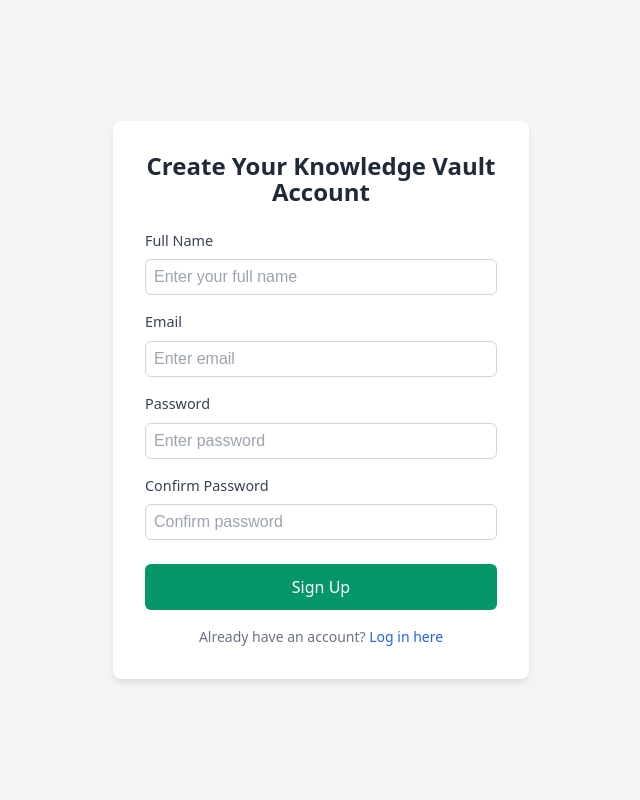
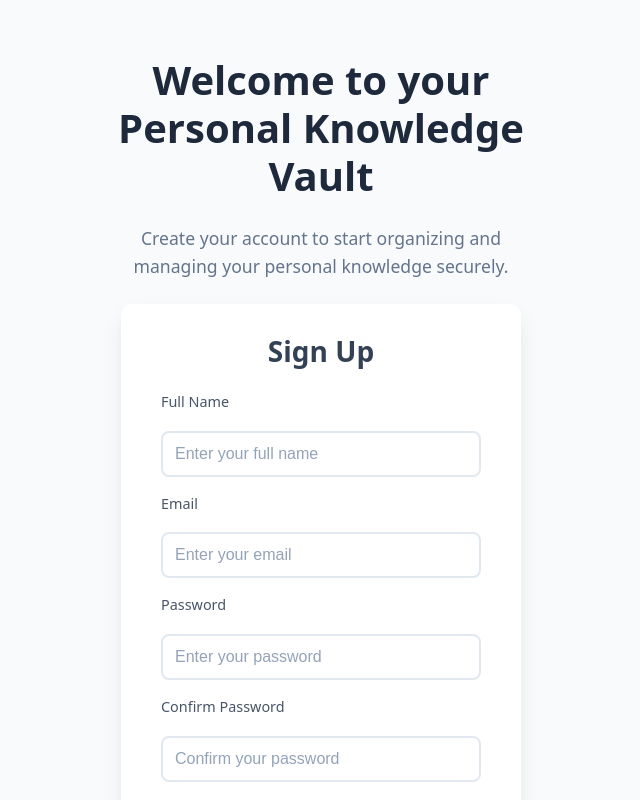
Before and after one commit to prithishsamanta/AI-Powered-Personal-Knowledge-Vault, a React (Vite) app in the folder frontend/: page /signup in a window 1280 px wide. Shown: the top 800 px of the page, without its empty margins (319-959 px from the left). Built offline with nearby package versions, Linux system fonts and the light colour scheme.

Commit message:
6-4-fix-css-of-login-and-sign-up-page

```diff
--- a/frontend/src/pages/Signup.jsx
+++ b/frontend/src/pages/Signup.jsx
@@ -3,9 +3,16 @@ import '../styles/Signup.css';
 
 function Signup() {
   return (
-    <div className="signup-container">
+    <div className="signup-page">
+      <div className="signup-content">
+        <h1 className="main-heading">Welcome to your Personal Knowledge Vault</h1>
+
+        <p className="app-description">
+          Create your account to start organizing and managing your personal knowledge securely.
+        </p>
+
         <div className="signup-card">
-        <h1 className="signup-title">Create Your Knowledge Vault Account</h1>
+          <h1 className="signup-card-title">Sign Up</h1>
 
           <form className="signup-form">
             <label className="form-label">Full Name</label>
@@ -18,33 +25,30 @@ function Signup() {
             <label className="form-label">Email</label>
             <input
               type="email"
-            placeholder="Enter email"
+              placeholder="Enter your email"
               className="form-input"
             />
 
             <label className="form-label">Password</label>
             <input
               type="password"
-            placeholder="Enter password"
+              placeholder="Enter your password"
               className="form-input"
             />
 
             <label className="form-label">Confirm Password</label>
             <input
               type="password"
-            placeholder="Confirm password"
-            className="form-input confirm-password-input"
+              placeholder="Confirm your password"
+              className="form-input"
             />
 
-          <button
-            type="submit"
-            className="signup-button"
-          >
+            <button type="submit" className="signup-button">
               Sign Up
             </button>
           </form>
 
-        <p className="login-link-container">
+          <p className="login-prompt">
             Already have an account?{' '}
             <Link to="/" className="login-link">
               Log in here
@@ -52,6 +56,7 @@ function Signup() {
           </p>
         </div>
       </div>
+    </div>
   );
 }
 
--- a/frontend/src/styles/Signup.css
+++ b/frontend/src/styles/Signup.css
@@ -1,54 +1,87 @@
-.signup-container {
+.signup-page {
   min-height: 100vh;
   width: 100vw;
   display: flex;
+  align-items: flex-start;
+  justify-content: center;
+  background-color: #f8fafc;
+  margin: 0;
+  padding: 1.5rem 1.5rem 1.5rem 1.5rem;
+  box-sizing: border-box;
+}
+
+.signup-content {
+  max-width: 500px;
+  width: 100%;
+  text-align: center;
+  display: flex;
+  flex-direction: column;
   align-items: center;
-  justify-content: center;
-  background-color: #f3f4f6;
+  gap: 1.5rem;
+  margin-top: 2rem;
+}
+
+.main-heading {
+  font-size: 2.5rem;
+  font-weight: bold;
+  color: #1e293b;
   margin: 0;
-  padding: 0;
-  box-sizing: border-box;
+  line-height: 1.2;
+}
+
+.app-description {
+  font-size: 1.1rem;
+  color: #64748b;
+  line-height: 1.6;
+  margin: 0;
+  max-width: 400px;
 }
 
 .signup-card {
   background-color: white;
-  padding: 2rem;
-  border-radius: 0.5rem;
-  box-shadow: 0 4px 6px -1px rgba(0, 0, 0, 0.1);
+  padding-top: 2rem;
+  padding-bottom: 2rem;
+  padding-left: 2.5rem;
+  padding-right: 2.5rem;
+  border-radius: 12px;
+  box-shadow: 0 10px 25px -5px rgba(0, 0, 0, 0.1), 0 4px 6px -2px rgba(0, 0, 0, 0.05);
   width: 100%;
-  max-width: 26rem;
+  max-width: 400px;
   box-sizing: border-box;
 }
 
-.signup-title {
-  font-size: 1.5rem;
-  font-weight: bold;
+.signup-card-title {
+  font-size: 1.75rem;
+  font-weight: 600;
+  color: #334155;
+  margin: 0 0 1.5rem 0;
   text-align: center;
-  margin-bottom: 1.5rem;
-  color: #1f2937;
 }
 
 .signup-form {
   display: flex;
   flex-direction: column;
+  gap: 1rem;
+  margin-bottom: 1.5rem;
 }
 
 .form-label {
-  display: block;
-  margin-bottom: 0.5rem;
+  font-size: 0.9rem;
   font-weight: 500;
-  color: #374151;
+  color: #475569;
+  text-align: left;
+  margin-bottom: 0.125rem;
 }
 
 .form-input {
   width: 100%;
-  padding: 0.5rem;
-  border: 1px solid #d1d5db;
-  border-radius: 0.375rem;
-  margin-bottom: 1rem;
+  padding: 0.75rem;
+  border: 2px solid #e2e8f0;
+  border-radius: 8px;
   font-size: 1rem;
-  transition: border-color 0.15s ease-in-out;
+  transition: all 0.2s ease-in-out;
   box-sizing: border-box;
+  background-color: #ffffff;
 }
 
 .form-input:focus {
@@ -58,50 +91,88 @@
 }
 
 .form-input::placeholder {
-  color: #9ca3af;
-}
-
-.confirm-password-input {
-  margin-bottom: 1.5rem;
+  color: #94a3b8;
 }
 
 .signup-button {
   width: 100%;
   background-color: #059669;
   color: white;
-  padding: 0.75rem 1rem;
+  padding: 0.875rem 1rem;
   border: none;
-  border-radius: 0.375rem;
+  border-radius: 8px;
   font-size: 1rem;
-  font-weight: 500;
+  font-weight: 600;
   cursor: pointer;
-  transition: background-color 0.15s ease-in-out;
+  transition: all 0.2s ease-in-out;
   box-sizing: border-box;
+  margin-top: 0.5rem;
 }
 
 .signup-button:hover {
   background-color: #047857;
+  transform: translateY(-1px);
+  box-shadow: 0 4px 12px rgba(5, 150, 105, 0.4);
 }
 
-.signup-button:focus {
-  outline: none;
-  box-shadow: 0 0 0 3px rgba(5, 150, 105, 0.3);
+.signup-button:active {
+  transform: translateY(0);
 }
 
-.login-link-container {
-  font-size: 0.875rem;
+.login-prompt {
+  font-size: 0.9rem;
+  color: #64748b;
+  margin: 0;
   text-align: center;
-  margin-top: 1rem;
-  color: #6b7280;
 }
 
 .login-link {
-  color: #2563eb;
+  color: #3b82f6;
   text-decoration: none;
-  transition: color 0.15s ease-in-out;
+  font-weight: 500;
+  transition: color 0.2s ease-in-out;
 }
 
 .login-link:hover {
-  color: #1d4ed8;
+  color: #2563eb;
   text-decoration: underline;
 }
+
+/* Responsive design */
+@media (max-width: 768px) {
+  .signup-page {
+    padding: 1rem;
+  }
+
+  .main-heading {
+    font-size: 2rem;
+  }
+
+  .app-description {
+    font-size: 1rem;
+  }
+
+  .signup-card {
+    padding-top: 2rem;
+    padding-bottom: 2rem;
+    padding-left: 2rem;
+    padding-right: 2rem;
+  }
+
+  .signup-content {
+    gap: 1.5rem;
+  }
+}
+
+@media (max-width: 480px) {
+  .main-heading {
+    font-size: 1.75rem;
+  }
+
+  .signup-card {
+    padding-top: 1.5rem;
+    padding-bottom: 1.5rem;
+    padding-left: 1.5rem;
+    padding-right: 1.5rem;
+  }
+}
```
Lines whose indentation alone changed are shown as unchanged.
